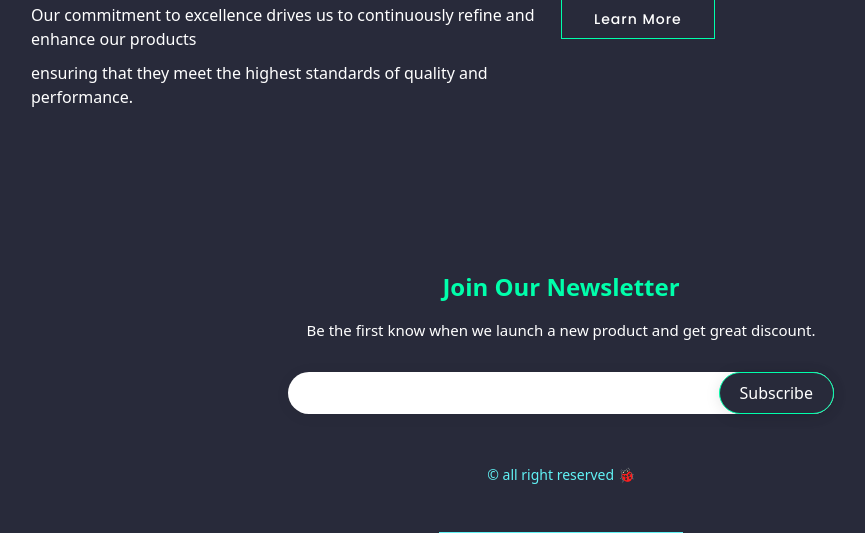
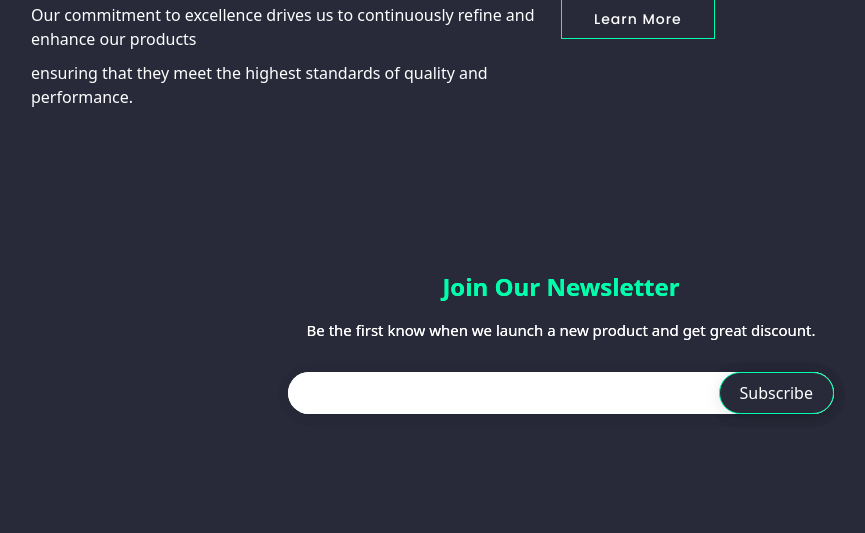
Before and after one commit to wilkensoncode/bug-tacker, a Python web app: template client/templates/index.html in a window 1280 px wide. Shown: the part 1039-1572 px from the top of the page, without its empty margins (91-956 px from the left). After the commit the page ends 1453 px from the top, so only its background shows below. Run offline with Jinja, Linux system fonts and the light colour scheme; the template is opened without the code that fills it, so the values that code supplies are empty.

Commit message:
-mupdate footer remove

```diff
--- a/client/templates/base.html
+++ b/client/templates/base.html
@@ -87,22 +87,12 @@
 				{% block section %} section {% endblock %}
 			</section>
 		</main>
+		{% block footer %}  {% endblock %}
 		<footer id="footer">
-			<div class="footer-newsletter">
-				<div class="container">
-					<div class="row justify-content-center">
-						<div class="col-lg-6">
-							<h4>Join Our Newsletter</h4>
-							<p>Be the first know when we launch a new product and get great discount. </p>
-							<form action="{{url_for('view.subscribe')}}">
-								<input type="email" name="email"><input type="submit" value="Subscribe">
-							</form>
-						</div>
-					</div>
-				</div>
-			</div>
-			<span class="p-5">  &copy; all right reserved 🐞 </span>
+
+<!--			<span class="p-5">  &copy; all right reserved 🐞 </span>-->
 		</footer>
+
 	</div>
 
 	<!-- Template JS File -->
--- a/client/templates/index.html
+++ b/client/templates/index.html
@@ -60,4 +60,24 @@
 
     </div>
    </section><!-- End About Us Section -->
+ </main>
+ {% block footer %}
+  <footer id="footer">
+   <div class="footer-newsletter">
+    <div class="container">
+     <div class="row justify-content-center">
+      <div class="col-lg-6">
+       <h4>Join Our Newsletter</h4>
+       <p>Be the first know when we launch a new product and get great discount. </p>
+       <form action="{{url_for('view.subscribe')}}">
+        <input type="email" name="email"><input type="submit" value="Subscribe">
+       </form>
+      </div>
+     </div>
+    </div>
+   </div>
+<!--   <span class="p-5">  &copy; all right reserved 🐞 </span>-->
+  </footer>
+ {% endblock %}
+
   {% endblock %}
--- a/client/templates/issues.html
+++ b/client/templates/issues.html
@@ -3,7 +3,7 @@
 
 {% block section %}
 
-	<div  class="">
+	<div  class="pb-5">
 		<div class="container">
 			<div class="sign pt-5 pb-5 position-relative" align="center">
 				<h3>
@@ -95,7 +95,7 @@
 										data-bs-dismiss="modal" aria-label="Close">
 								</button>
 							</div>
-              <div class="modal-body">
+              				<div class="modal-body">
 								<p> This is a description about the problem priority is High </p>
 							</div>
 							<div class="modal-footer">
@@ -107,5 +107,4 @@
 			</div>
 		</div>
 	</div>
-
 {% endblock %}
--- a/client/templates/report.html
+++ b/client/templates/report.html
@@ -39,5 +39,4 @@
 			</div>
 		</div>
 	</form>
-
 {% endblock %}
```
